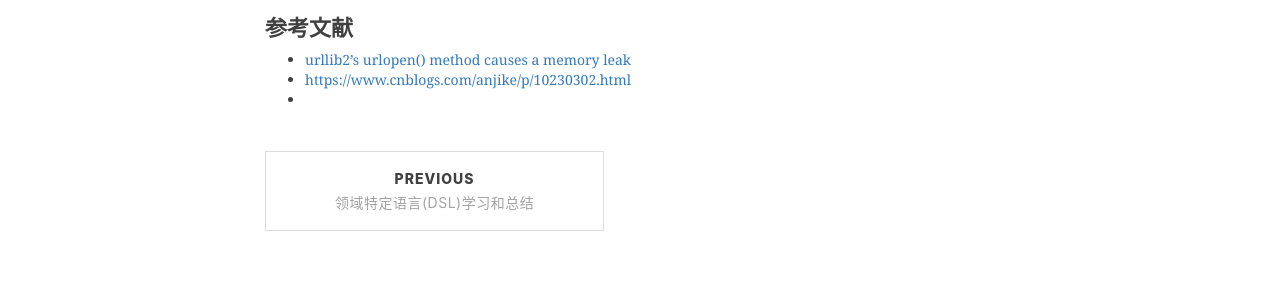
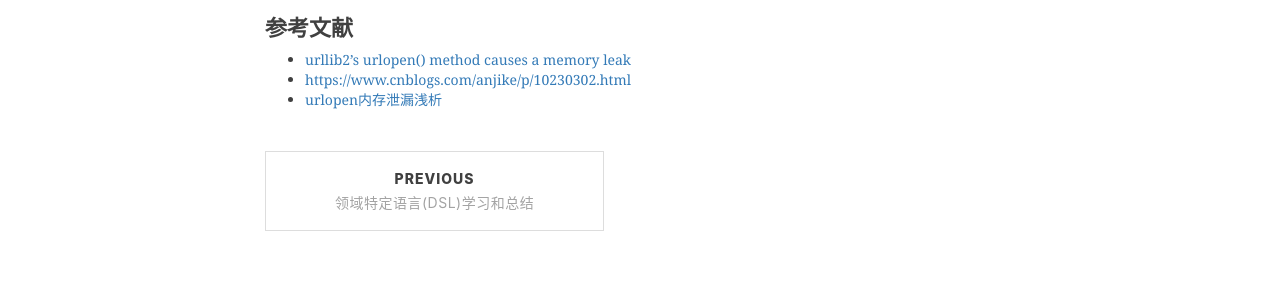
Before and after one commit to shihai1991/shihai1991.github.io, a Jekyll site: the page built from _posts/2023-02-23-urllib内存泄露问题分析.md, in a window 1280 px wide. Shown: the part 1230-1513 px from the top of the page. Built offline with Jekyll 4.4.1, drawn with Linux system fonts in a browser that asks for light colours; nearby versions of some CDN libraries; comment, search, counter and statistics services are not loaded.

Commit message:
Update 2023-02-23-urllib内存泄露问题分析.md

```diff
--- a/_posts/2023-02-23-urllib内存泄露问题分析.md
+++ b/_posts/2023-02-23-urllib内存泄露问题分析.md
@@ -49,4 +49,4 @@ the unreachable object len: 0
 # 参考文献
 - [urllib2's urlopen() method causes a memory leak](https://github.com/python/cpython/issues/42012)
 - [https://www.cnblogs.com/anjike/p/10230302.html](https://www.zhihu.com/question/21747929/answer/569469557)
-- [](https://www.cnblogs.com/anjike/p/10230302.html)
+- [urlopen内存泄漏浅析](https://www.cnblogs.com/anjike/p/10230302.html)
```
